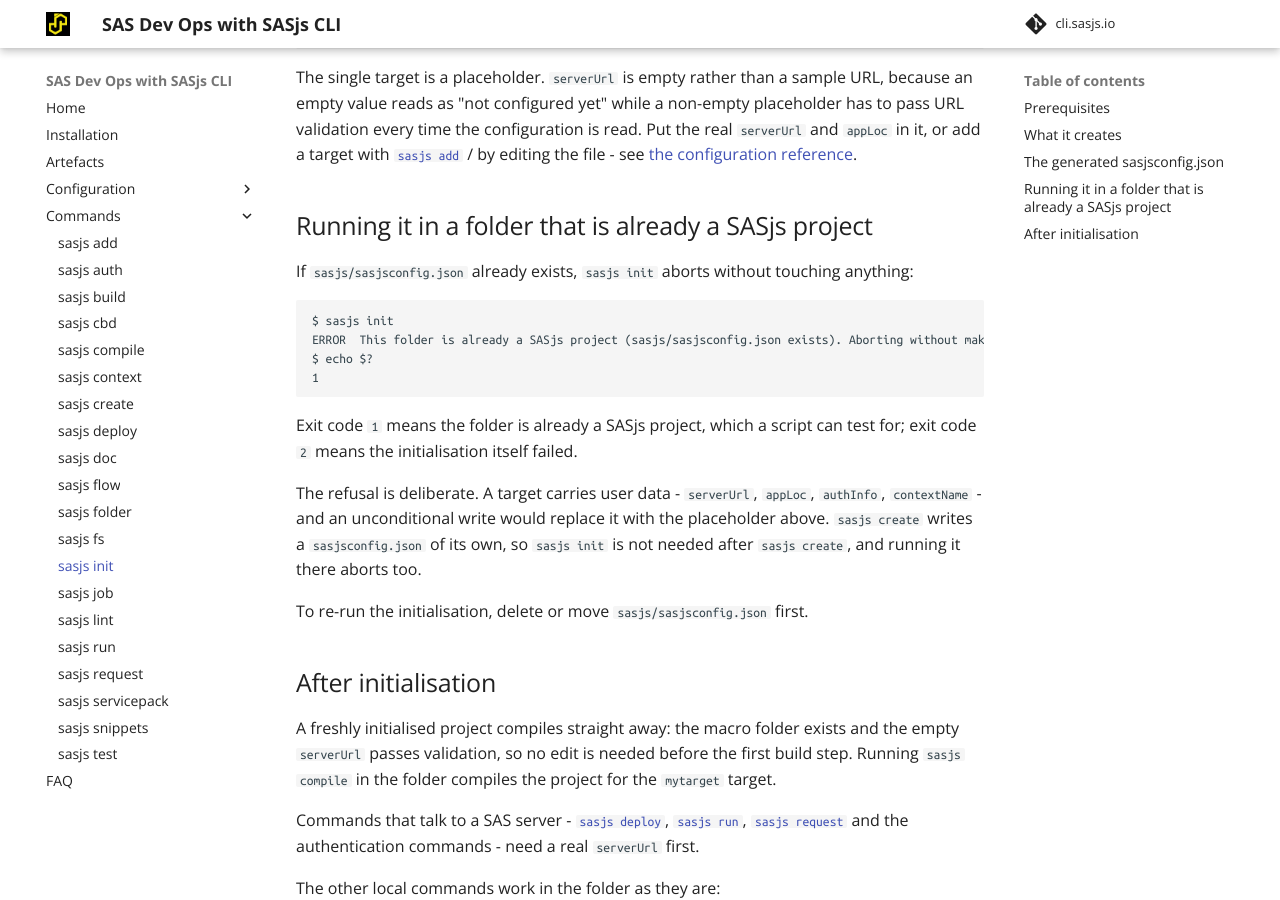
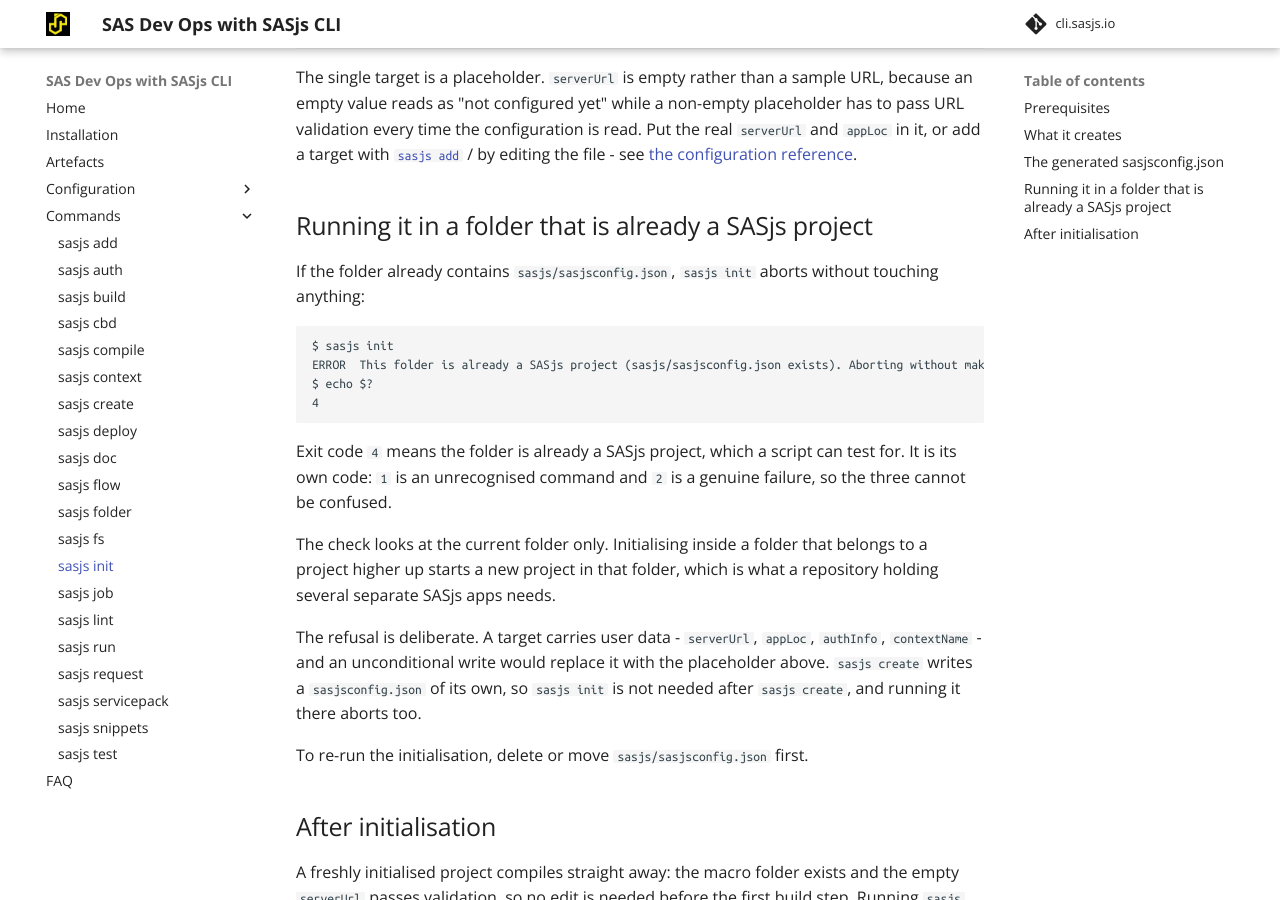
Before and after one commit to sasjs/cli.sasjs.io, an MkDocs documentation site: the page built from docs/init.md, in a window 1280 px wide and 900 px high, scrolled down 1482 px. Built offline with MkDocs 1.6.1 and Material for MkDocs 9.7.7, drawn with Linux system fonts in a browser that asks for light colours; comment, search, counter and statistics services are not loaded.

Commit message:
docs(init): exit code 4 for the refusal, and the folder-scope rule
Matches sasjs/cli#1513: ReturnCode.AlreadyInitialised is exit code 4, distinct
from 1 (unrecognised command) and 2 (failure). Says plainly that the check is
cwd-scoped, so initialising inside a parent project's tree starts a nested
project rather than aborting.

````diff
--- a/docs/init.md
+++ b/docs/init.md
@@ -56,16 +56,18 @@
 
 ## Running it in a folder that is already a SASjs project
 
-If `sasjs/sasjsconfig.json` already exists, `sasjs init` aborts without touching anything:
+If the folder already contains `sasjs/sasjsconfig.json`, `sasjs init` aborts without touching anything:
 
 ```
 $ sasjs init
 ERROR  This folder is already a SASjs project (sasjs/sasjsconfig.json exists). Aborting without making changes.
 $ echo $?
-1
+4
 ```
 
-Exit code `1` means the folder is already a SASjs project, which a script can test for; exit code `2` means the initialisation itself failed.
+Exit code `4` means the folder is already a SASjs project, which a script can test for. It is its own code: `1` is an unrecognised command and `2` is a genuine failure, so the three cannot be confused.
+
+The check looks at the current folder only. Initialising inside a folder that belongs to a project higher up starts a new project in that folder, which is what a repository holding several separate SASjs apps needs.
 
 The refusal is deliberate. A target carries user data - `serverUrl`, `appLoc`, `authInfo`, `contextName` - and an unconditional write would replace it with the placeholder above. `sasjs create` writes a `sasjsconfig.json` of its own, so `sasjs init` is not needed after `sasjs create`, and running it there aborts too.
 
````
